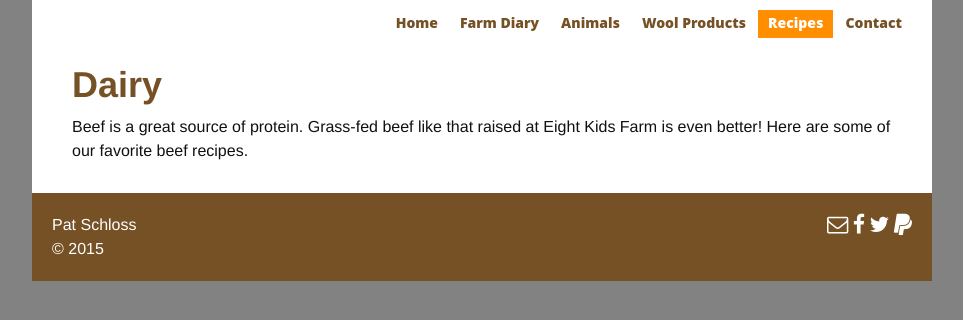
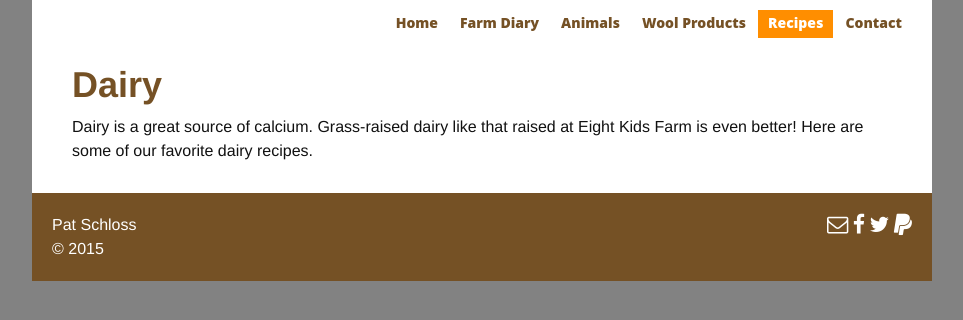
Before and after one commit to pschloss/nkidsfarm.github.io, a Jekyll site: the page built from _recipes/dairy.md, in a window 1280 px wide. Shown: the top 320 px of the page, without its empty margins (158-1121 px from the left). Built offline with Jekyll 4.4.1, drawn with Linux system fonts in a browser that asks for light colours.

Commit message:
dairy changes

```diff
--- a/_recipes/dairy.md
+++ b/_recipes/dairy.md
@@ -7,4 +7,4 @@ tag: dairy
 picture: ../assets/img/patrick_pigs.jpg
 ---
 
-Beef is a great source of protein. Grass-fed beef like that raised at Eight Kids Farm is even better! Here are some of our favorite beef recipes.
+Dairy is a great source of calcium. Grass-raised dairy like that raised at Eight Kids Farm is even better! Here are some of our favorite dairy recipes.
```
